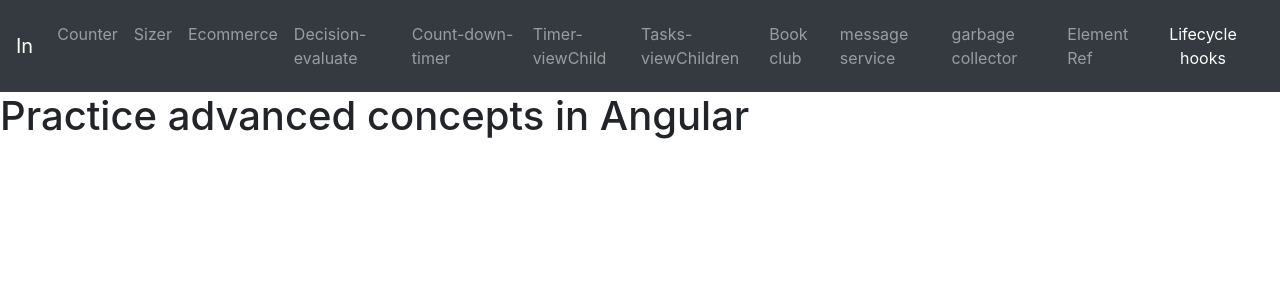
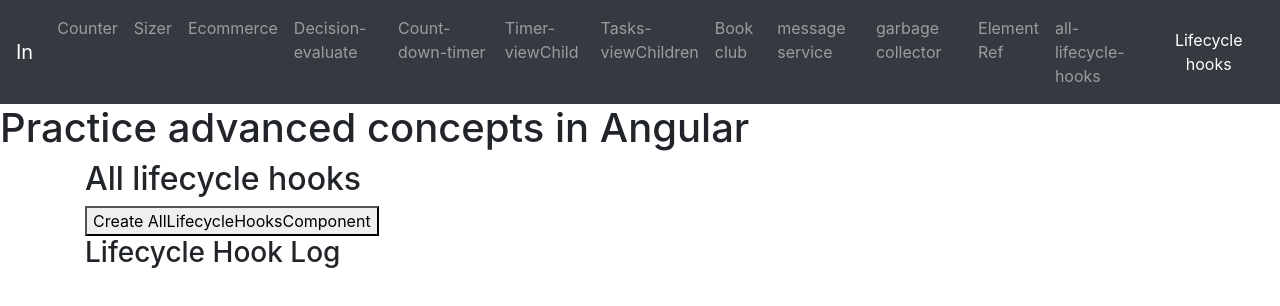
Before and after one commit to ebo-arcadia/angular-advanced-practice, an Angular app: page /all-lifecycle-hooks in a window 1280 px wide. Before the commit this address led to /. Shown: the top 306 px of the page. Built offline with nearby package versions, Linux system fonts and the light colour scheme.

Commit message:
add all lifecycle components to implement all life cycle hooks methods

```diff
--- /dev/null
+++ b/src/app/all-lifecycle-hooks-parent/all-lifecycle-hooks-parent.component.html
@@ -0,0 +1,11 @@
+<div class="parent">
+    <h2>All lifecycle hooks</h2>
+
+    <button type="button" (click)="toggleChild()">
+        {{hasChild ? 'Destroy' : 'Create'}} AllLifecycleHooksComponent
+    </button>
+
+    <h3>Lifecycle Hook Log</h3>
+    <div *ngFor="let msg of hookLog" class="log">{{msg}}</div>
+
+</div>
--- /dev/null
+++ b/src/app/all-lifecycle-hooks-parent/all-lifecycle-hooks-parent.component.ts
@@ -0,0 +1,31 @@
+import { Component } from '@angular/core';
+import { LoggerService } from '../all-lifecycle-hooks/logger.service';
+
+@Component({
+  selector: 'all-lifecycle-hooks-parent',
+  templateUrl: './all-lifecycle-hooks-parent.component.html',
+  styleUrls: ['./all-lifecycle-hooks-parent.component.css'],
+  providers:  [ LoggerService ]
+})
+export class AllLifecycleHooksParentComponent {
+  hasChild = false;
+  hookLog: string[] = [];
+
+  heroName = 'Windstorm';
+  private logger: LoggerService;
+
+  constructor(logger: LoggerService) {
+    this.logger = logger;
+    this.hookLog = logger.logs;
+  }
+
+  toggleChild() {
+    this.hasChild = !this.hasChild;
+    if (this.hasChild) {
+      this.heroName = 'Spider-man';
+      this.logger.clear(); // clear log on create
+    }
+    this.hookLog = this.logger.logs;
+    this.logger.tick();
+  }
+}
--- a/src/app/all-lifecycle-hooks/all-lifecycle-hooks.component.html
+++ b/src/app/all-lifecycle-hooks/all-lifecycle-hooks.component.html
@@ -1 +1 @@
-<h4>Now you can see me, {{ name }}</h4>>
+<p>Now you see hero, {{name}} </p>
--- a/src/app/all-lifecycle-hooks/all-lifecycle-hooks.component.ts
+++ b/src/app/all-lifecycle-hooks/all-lifecycle-hooks.component.ts
@@ -52,19 +52,19 @@ export class AllLifecycleHooksComponent extends AllLifecycleHooksDirective imple
 
       // Beware! Called frequently!
   // Called in every change detection cycle anywhere on the page
-  ngDoCheck() { this.logIt('DoCheck'); }
+  ngDoCheck() { this.logIt('DoCheck cycle triggered'); }
 
-  ngAfterContentInit() { this.logIt('AfterContentInit');  }
+  ngAfterContentInit() { this.logIt('AfterContentInit triggered');  }
 
   // Beware! Called frequently!
   // Called in every change detection cycle anywhere on the page
-  ngAfterContentChecked() { this.logIt('AfterContentChecked'); }
+  ngAfterContentChecked() { this.logIt('AfterContentChecked triggered'); }
 
-  ngAfterViewInit() { this.logIt('AfterViewInit'); }
+  ngAfterViewInit() { this.logIt('AfterViewInit triggered'); }
 
   // Beware! Called frequently!
   // Called in every change detection cycle anywhere on the page
-  ngAfterViewChecked() { this.logIt('AfterViewChecked'); }
+  ngAfterViewChecked() { this.logIt('AfterViewChecked triggered'); }
 
-  ngOnDestroy() { this.logIt('OnDestroy'); }
+  ngOnDestroy() { this.logIt('OnDestroy triggered'); }
 }
--- a/src/app/app-routing.module.ts
+++ b/src/app/app-routing.module.ts
@@ -11,6 +11,7 @@ import { ReaderComponent } from './reader/reader.component';
 import { MessageReceiverComponent } from './message-receiver/message-receiver.component';
 import { GarbageCollectorComponent } from './garbage-collector/garbage-collector.component';
 import { DOMManipulatorComponent } from './dom-manipulator/dom-manipulator.component';
+import { AllLifecycleHooksParentComponent } from './all-lifecycle-hooks-parent/all-lifecycle-hooks-parent.component';
 
 const routes: Routes = [
   { path: "", redirectTo: "/", pathMatch: 'full'},
@@ -24,7 +25,8 @@ const routes: Routes = [
   { path: "reader-books", component: ReaderComponent},
   { path: "message-receiver", component: MessageReceiverComponent},
   { path: "garbage-collector", component: GarbageCollectorComponent},
-  { path: "dom-manipulator", component: DOMManipulatorComponent}
+  { path: "dom-manipulator", component: DOMManipulatorComponent},
+  { path: "all-lifecycle-hooks", component: AllLifecycleHooksParentComponent}
 ];
 
 @NgModule({
--- a/src/app/app.component.html
+++ b/src/app/app.component.html
@@ -14,6 +14,7 @@
         <li class="nav-item"><a href="/message" class="nav-link" routerLink="message-receiver">message service</a></li>
         <li class="nav-item"><a href="/message" class="nav-link" routerLink="garbage-collector">garbage collector</a></li>
         <li class="nav-item"><a href="/dom-manipulator" class="nav-link" routerLink="dom-manipulator">Element Ref</a></li>
+        <li class="nav-item"><a href="/all-lifecycle-hooks" class="nav-link" routerLink="all-lifecycle-hooks">all-lifecycle-hooks</a></li>
       </ul>
 
       <div class="dropdown">
--- a/src/app/app.module.ts
+++ b/src/app/app.module.ts
@@ -27,6 +27,7 @@ import { LikedComponent } from './liked/liked.component';
 import { DOMManipulatorComponent } from './dom-manipulator/dom-manipulator.component';
 import { AllLifecycleHooksComponent } from './all-lifecycle-hooks/all-lifecycle-hooks.component';
 import { AllLifecycleHooksDirective } from './all-lifecycle-hooks/all-lifecycle-hooks.directive';
+import { AllLifecycleHooksParentComponent } from './all-lifecycle-hooks-parent/all-lifecycle-hooks-parent.component';
 
 @NgModule({
   declarations: [
@@ -51,7 +52,8 @@ import { AllLifecycleHooksDirective } from './all-lifecycle-hooks/all-lifecycle-
     LikedComponent,
     DOMManipulatorComponent,
     AllLifecycleHooksComponent,
-    AllLifecycleHooksDirective
+    AllLifecycleHooksDirective,
+    AllLifecycleHooksParentComponent
   ],
   imports: [
     BrowserModule,
```
Also changed, not shown: src/app/all-lifecycle-hooks-parent/all-lifecycle-hooks-parent.component.css (added), 1 other file (tests, documents, lock files or other folders).
